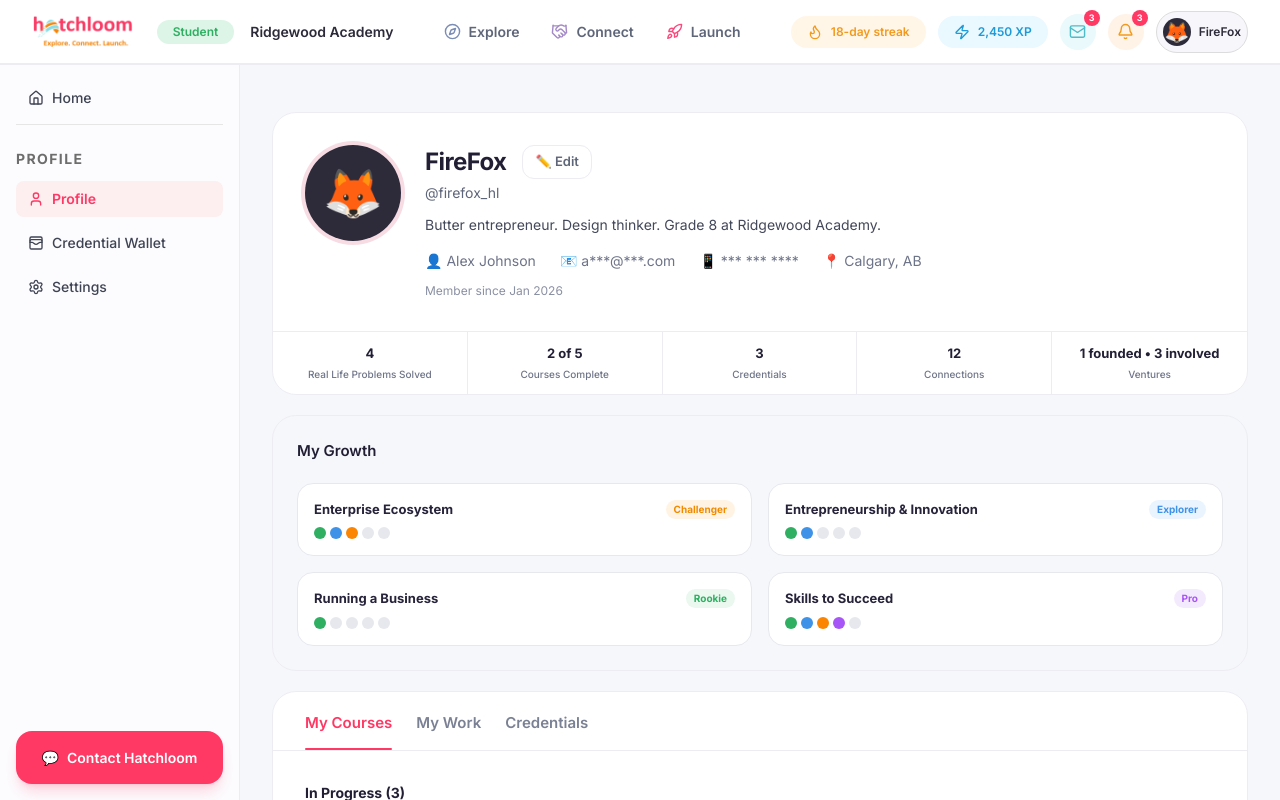
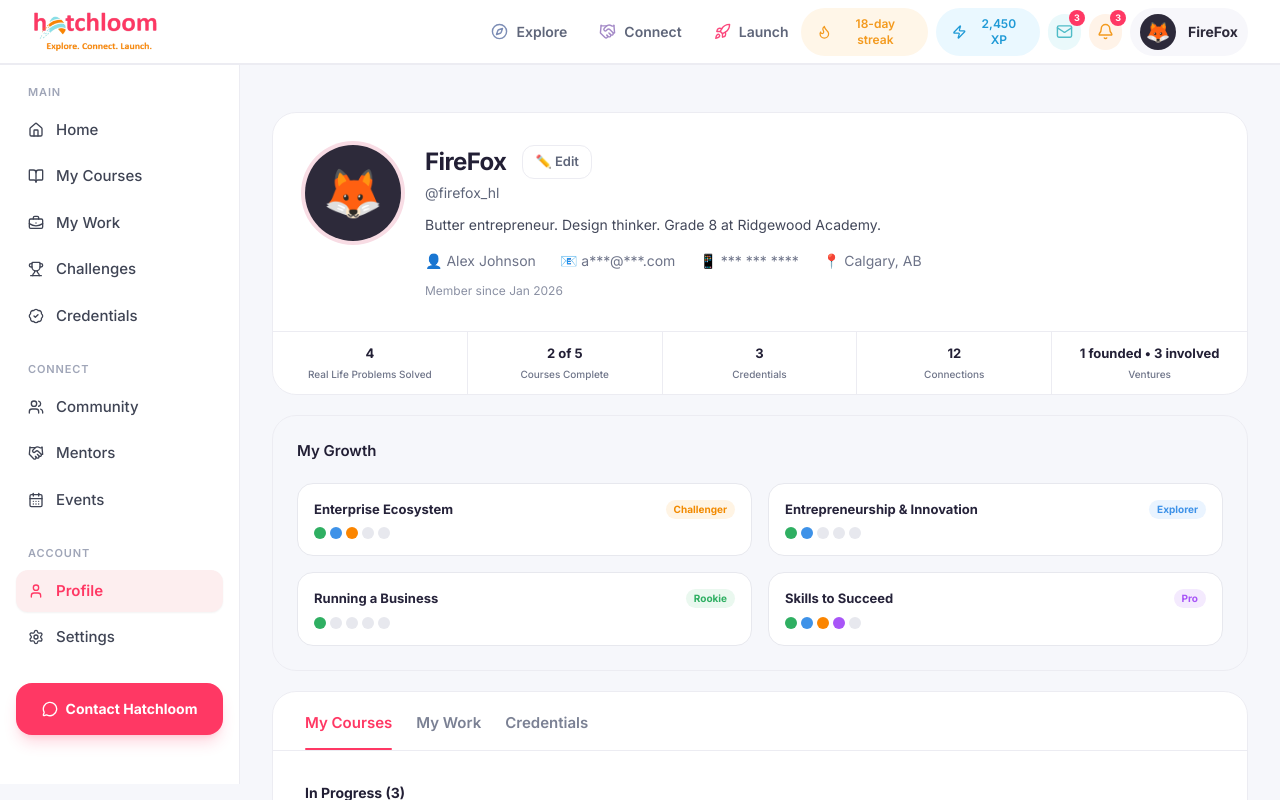
Before and after one commit to rpatel697/CAPSTONE-PROJECT-2026, a React (Vite) app: page / in a window 1280 px wide. Built offline with nearby package versions, Linux system fonts and the light colour scheme.

Commit message:
1. Added grouped sidebar navigation, 2. placeholder page switching, and 3. sidebar scrolling

```diff
--- a/src/App.jsx
+++ b/src/App.jsx
@@ -7,6 +7,8 @@ import React from "react";
 
 export default function HatchloomDashboardPlaceholder() {
  const [activeTab, setActiveTab] = useState("courses");
+ const [activePage, setActivePage] = useState("profile");
+
  return (
       <div className="min-h-screen bg-[#F6F7FB]">
 
@@ -19,11 +21,12 @@ export default function HatchloomDashboardPlaceholder() {
     <div className="flex pt-[80px]">
 
       {/* SIDEBAR */}
-      <Sidebar />
+     <Sidebar activePage={activePage} setActivePage={setActivePage} />
+
+      <div className="ml-[240px] w-full h-[calc(100vh-80px)] overflow-y-auto">
 
       {/* MAIN CONTENT */}
-      <div className="ml-[240px] w-full h-[calc(100vh-80px)] overflow-y-auto">
-
+      {activePage === "profile" && (
         <main className="p-4 md:p-8 space-y-5">
           <ProfileHeader />
           <GrowthSection />
@@ -129,9 +132,6 @@ export default function HatchloomDashboardPlaceholder() {
                 Credentials content coming soon.
               </div>
             )}
-
-
-
           </section>
 
             {/* BADGES EARNED */}
@@ -164,6 +164,7 @@ export default function HatchloomDashboardPlaceholder() {
     ))}
   </div>
 </div>
+{/* Badges Earned ends here */}
 
 
 {/* RECENT ACTIVITY */}
@@ -180,6 +181,7 @@ export default function HatchloomDashboardPlaceholder() {
               ["📊", "BMC review feedback available for Flavour Butter Co.", "Feb 15, 11:30 AM"],
               ["✅", "Completed Financial Literacy 102 — all 4 blocks done", "Feb 10, 2:15 PM"],
             ].map(([icon, text, time], i, arr) => (
+
                <div key={i} className="flex items-center gap-3">
                   <div className="flex h-8 w-8 shrink-0 items-center justify-center rounded-lg bg-[#F8F4F7] text-sm">
                       {icon}
@@ -196,11 +198,46 @@ export default function HatchloomDashboardPlaceholder() {
                </div>
             ))}
           </div>
-</div>
-          </main>
 
         </div>
+        {/* Recent Activity ends here */}
+</main>
+      )}
 
+           {activePage === "home" && (
+  <div className="flex min-h-[calc(100vh-180px)] items-center justify-center p-8">
+    <div className="w-full max-w-xl rounded-3xl border border-[#ECECF2] bg-white p-10 text-center shadow-sm">
+      <h2 className="text-xl font-bold text-[#221F35]">Home</h2>
+      <p className="mt-3 text-sm text-[#7B8194]">
+        Home page coming soon.
+      </p>
+    </div>
+  </div>
+)}
+
+       {activePage === "wallet" && (
+  <div className="flex min-h-[calc(100vh-180px)] items-center justify-center p-8">
+    <div className="w-full max-w-xl rounded-3xl border border-[#ECECF2] bg-white p-10 text-center shadow-sm">
+      <h2 className="text-xl font-bold text-[#221F35]">Credential Wallet</h2>
+      <p className="mt-3 text-sm text-[#7B8194]">
+        Credential Wallet page coming soon.
+      </p>
+    </div>
+  </div>
+)}
+
+       {activePage === "settings" && (
+  <div className="flex min-h-[calc(100vh-180px)] items-center justify-center p-8">
+    <div className="w-full max-w-xl rounded-3xl border border-[#ECECF2] bg-white p-10 text-center shadow-sm">
+      <h2 className="text-xl font-bold text-[#221F35]">Settings</h2>
+      <p className="mt-3 text-sm text-[#7B8194]">
+        Settings page coming soon.
+      </p>
+    </div>
+  </div>
+)}
+
+</div>
 </div>
 </div>
   )
--- a/src/components/layout/Sidebar.jsx
+++ b/src/components/layout/Sidebar.jsx
@@ -1,48 +1,148 @@
-import { House, User, WalletCards, Settings } from "lucide-react";
-export default function Sidebar() {
+import {
+  House,
+  BookOpen,
+  BriefcaseBusiness,
+  Trophy,
+  BadgeCheck,
+  Users,
+  Handshake,
+  CalendarDays,
+  User,
+  Settings,
+  MessageCircle,
+} from "lucide-react";
+
+function SidebarItem({ icon: Icon, label, isActive, onClick, iconClass = "" }) {
   return (
-      <aside className="hidden md:block w-[240px] fixed top-16 left-0 h-[calc(100vh-4rem)] border-r border-[#ECECF2] bg-[#FCFCFE]">
-        <div className="h-full flex flex-col p-4">
-          <nav className="space-y-2 text-sm">
+    <button
+      onClick={onClick}
+      className={`group flex w-full items-center gap-3 rounded-xl px-3 py-2.5 text-left transition-all duration-200 ${
+        isActive
+          ? "bg-[#FDEEEF] text-[#FF3864] shadow-sm"
+          : "text-[#3F4454] hover:bg-[#F6F7FB] hover:text-[#221F35] hover:translate-x-1"
+      }`}
+    >
+      <Icon
+        className={`h-4 w-4 shrink-0 transition-all duration-200 group-hover:scale-110 ${iconClass} ${
+          isActive ? "text-[#FF3864]" : ""
+        }`}
+      />
+      <span className={`text-[15px] ${isActive ? "font-semibold" : "font-medium"}`}>
+        {label}
+      </span>
+    </button>
+  );
+}
 
-              <div className="group flex items-center gap-2 px-3 py-2 text-[#3F4454] font-medium rounded-lg cursor-pointer transition-all duration-200 hover:bg-[#F3F4F7] hover:translate-x-1 hover:shadow-sm hover:text-[#221F35]">
-                <House className="h-4 w-4 transition-all duration-200 group-hover:scale-110 group-hover:-translate-y-[1px]" />
-                <span>Home</span>
+function SidebarGroup({ title, children }) {
+  return (
+    <div className="mt-6 first:mt-0">
+      <p className="mb-2 px-3 text-[11px] font-semibold uppercase tracking-[0.08em] text-[#A0A6B8]">
+        {title}
+      </p>
+      <div className="space-y-1">{children}</div>
     </div>
+  );
+}
 
-              <div className="border-t border-[#E7E6E7] my-3"></div>
+export default function Sidebar({ activePage, setActivePage }) {
+  return (
+   <aside className="fixed left-0 top-[64px] z-30 h-[calc(100vh-80px)] w-[240px] border-r border-[#ECECF2] bg-white">
+  <div className="flex h-full flex-col overflow-y-auto px-4 py-5">
+   <SidebarGroup title="Main">
+        <SidebarItem
+          icon={House}
+          label="Home"
+          isActive={activePage === "home"}
+          onClick={() => setActivePage("home")}
+          iconClass="group-hover:-translate-y-[1px]"
+        />
 
-              <div className="pt-4 pb-1 text-[14px] font-bold tracking-[0.1em] text-[#6D6D6D] uppercase">
-                Profile
-              </div>
+        <SidebarItem
+          icon={BookOpen}
+          label="My Courses"
+          isActive={activePage === "courses"}
+          onClick={() => setActivePage("courses")}
+          iconClass="group-hover:rotate-[-6deg]"
+        />
 
-        <div className="group flex items-center gap-2 px-3 py-2 bg-[#FDEEEF] text-[#FF3864] font-semibold rounded-lg cursor-pointer transition-all duration-200 hover:bg-[#F9E3E6] hover:translate-x-1 hover:shadow-sm">
-          <User className="h-4 w-4 transition-all duration-200 group-hover:scale-110" />
-          <span>Profile</span>
-        </div>
+        <SidebarItem
+          icon={BriefcaseBusiness}
+          label="My Work"
+          isActive={activePage === "work"}
+          onClick={() => setActivePage("work")}
+          iconClass="group-hover:-translate-y-[1px]"
+        />
 
-             <div className="group flex items-center gap-2 px-3 py-2 text-[#3F4454] font-medium rounded-lg cursor-pointer transition-all duration-200 hover:bg-[#F3F4F7] hover:translate-x-1 hover:shadow-sm hover:text-[#221F35]">
-                <WalletCards className="h-4 w-4 transition-all duration-200 group-hover:scale-110 group-hover:-rotate-6" />
-                <span>Credential Wallet</span>
-              </div>
+        <SidebarItem
+          icon={Trophy}
+          label="Challenges"
+          isActive={activePage === "challenges"}
+          onClick={() => setActivePage("challenges")}
+          iconClass="group-hover:rotate-[8deg]"
+        />
 
-             <div className="group flex items-center gap-2 px-3 py-2 text-[#3F4454] font-medium rounded-lg cursor-pointer transition-all duration-200 hover:bg-[#F3F4F7] hover:translate-x-1 hover:shadow-sm hover:text-[#221F35]">
-                <Settings className="h-4 w-4 transition-all duration-200 group-hover:scale-110 group-hover:rotate-45" />
-                <span>Settings</span>
-              </div>
+        <SidebarItem
+          icon={BadgeCheck}
+          label="Credentials"
+          isActive={activePage === "credentials"}
+          onClick={() => setActivePage("credentials")}
+          iconClass="group-hover:scale-110"
+        />
+      </SidebarGroup>
 
-          </nav>
+      <SidebarGroup title="Connect">
+        <SidebarItem
+          icon={Users}
+          label="Community"
+          isActive={activePage === "community"}
+          onClick={() => setActivePage("community")}
+          iconClass="group-hover:-translate-y-[1px]"
+        />
 
-            <button className="group mt-auto w-full rounded-2xl bg-[#FF3864] px-5 py-4 text-[14px] font-semibold text-white shadow-lg shadow-[#FF3864]/20 cursor-pointer transition-all duration-200 hover:bg-[#545454] hover:scale-[1.03] hover:-translate-y-[1px] hover:shadow-xl">
-              <span className="inline-flex items-center gap-2">
-                <span className="transition-transform duration-200 group-hover:translate-x-1">💬</span>
-                <span className="transition-all duration-200 group-hover:tracking-wide">
+        <SidebarItem
+          icon={Handshake}
+          label="Mentors"
+          isActive={activePage === "mentors"}
+          onClick={() => setActivePage("mentors")}
+          iconClass="group-hover:rotate-[-6deg]"
+        />
+
+        <SidebarItem
+          icon={CalendarDays}
+          label="Events"
+          isActive={activePage === "events"}
+          onClick={() => setActivePage("events")}
+          iconClass="group-hover:scale-110"
+        />
+      </SidebarGroup>
+
+      <SidebarGroup title="Account">
+        <SidebarItem
+          icon={User}
+          label="Profile"
+          isActive={activePage === "profile"}
+          onClick={() => setActivePage("profile")}
+          iconClass="group-hover:scale-110"
+        />
+
+        <SidebarItem
+          icon={Settings}
+          label="Settings"
+          isActive={activePage === "settings"}
+          onClick={() => setActivePage("settings")}
+          iconClass="group-hover:rotate-45"
+        />
+      </SidebarGroup>
+
+      <button className="group mt-6 flex w-full items-center justify-center gap-2 rounded-2xl bg-[#FF3864] px-4 py-4 text-sm font-bold text-white shadow-lg shadow-[#FF3864]/20 transition-all duration-200 hover:-translate-y-[1px] hover:scale-[1.02] hover:bg-[#545454] hover:shadow-xl">
+        <MessageCircle className="h-4 w-4 transition-transform duration-200 group-hover:translate-x-[1px] group-hover:scale-110" />
+        <span className="transition-all duration-200 group-hover:tracking-[0.01em]">
           Contact Hatchloom
-                </span>
         </span>
       </button>
 
     </div>
     </aside>
-                )
+  );
 }
--- a/src/components/layout/Topbar.jsx
+++ b/src/components/layout/Topbar.jsx
@@ -2,26 +2,16 @@ import { Compass, Handshake, Rocket, Flame, Zap, Mail, Bell } from "lucide-react
 
 export default function Topbar() {
   return (
-    <div className="h-16 border-b border-[#ECECF2] flex items-center justify-between px-8 w-full bg-white">
-     <div className="flex items-center">
+   <div className="grid h-16 w-full grid-cols-[1fr_auto_1fr] items-center border-b border-[#ECECF2] bg-white px-8">
+        <div className="flex items-center justify-start">
             <img
               src="/hatch.png"
               alt="Hatchloom logo"
-    className="h-8 w-auto object-contain"
+              className="h-10 w-auto object-contain"
             />
-
-  <div className="ml-6 flex items-center gap-4">
-    <span className="rounded-full bg-[#DDF5E7] px-4 py-1 text-xs font-semibold text-[#2FAF62]">
-      Student
-    </span>
-
-    <span className="text-sm font-semibold text-[#2D2A3A]">
-      Ridgewood Academy
-    </span>
-  </div>
         </div>
 
-     <div className="hidden md:flex items-center gap-2">
+        <div className="flex items-center justify-center gap-2">
           <button className="group flex items-center gap-2 rounded-full px-3 py-2 text-sm font-semibold text-[#5F667A] transition-all duration-200 hover:bg-[#F2F7FF] hover:text-[#4C7ECF] hover:-translate-y-[1px] cursor-pointer">
             <Compass className="h-[17px] w-[17px] text-[#7C8DB5] transition-all duration-200 group-hover:scale-110 group-hover:rotate-12 group-hover:text-[#4C7ECF]" />
             <span>Explore</span>
@@ -38,7 +28,7 @@ export default function Topbar() {
           </button>
         </div>
 
-      <div className="flex items-center gap-3">
+        <div className="flex items-center justify-end gap-2">
             <button className="rounded-full bg-[#FFF6E8] px-4 py-2 text-xs font-semibold text-[#F39A1E] transition-all duration-200 hover:scale-[1.02] hover:shadow-sm">
               <span className="flex items-center gap-2">
                 <Flame size={16} />
@@ -73,16 +63,24 @@ export default function Topbar() {
             />
           </button>
 
-        <div className="flex items-center gap-2  border border-[#DCDCDC] rounded-full bg-[#F7F7FB] px-1.5 py-1.5">
-          <div className="flex h-7 w-7 items-center justify-center rounded-full bg-[#2D2A3A] text-[20px]">
+          <div className="flex items-center gap-3 rounded-full bg-[#F7F7FB] px-2.5 py-1.5">
+            <div className="flex h-9 w-9 items-center justify-center rounded-full bg-[#2D2A3A] text-xl">
               🦊
             </div>
-          <span className="hidden lg:block text-xs font-semibold text-[#2D2A3A]">
+
+          <div className="hidden lg:flex flex-col leading-tight">
+            <div className="flex items-center gap-1.5">
+              <span className="text-sm font-bold text-[#2D2A3A]">
                 FireFox
               </span>
+            </div>
+
+            </div>
            </div>
            </div>
 
     </div>
+
+
   )
 }
```
Lines whose indentation alone changed are shown as unchanged.
